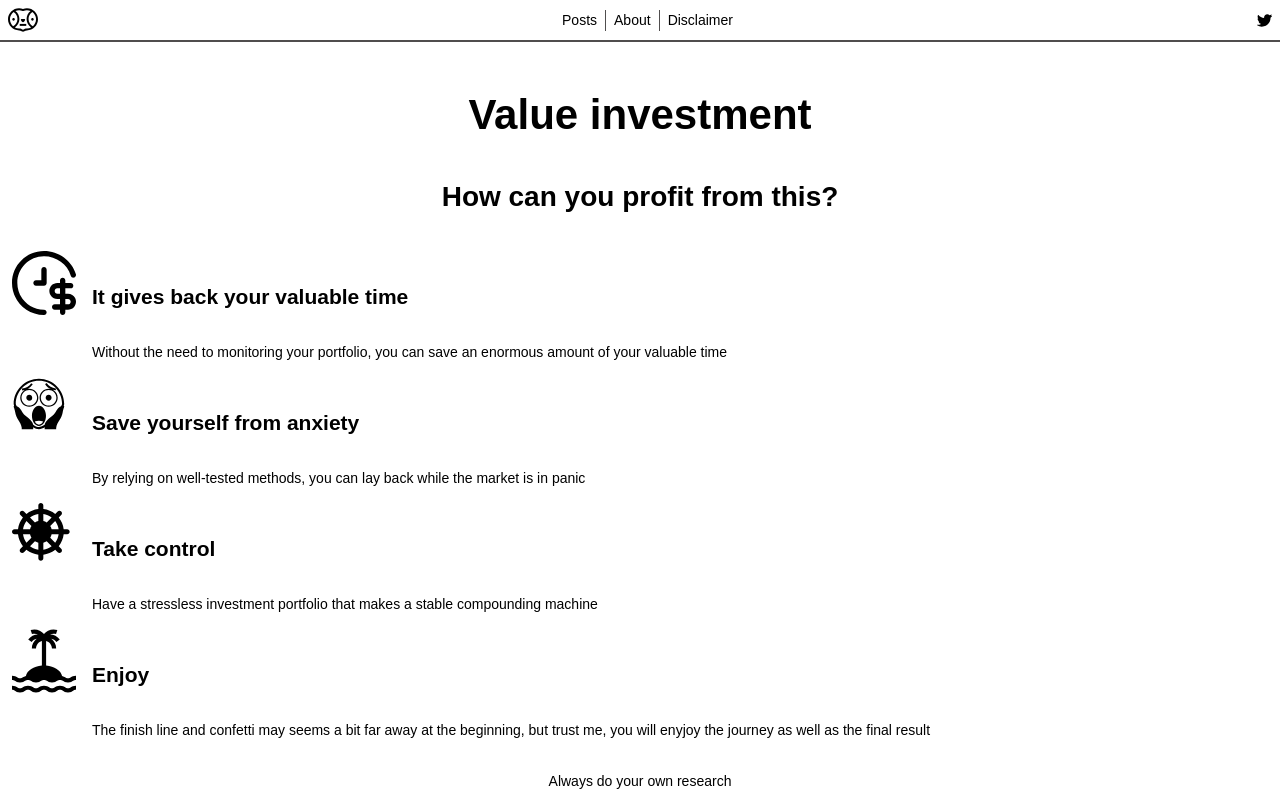
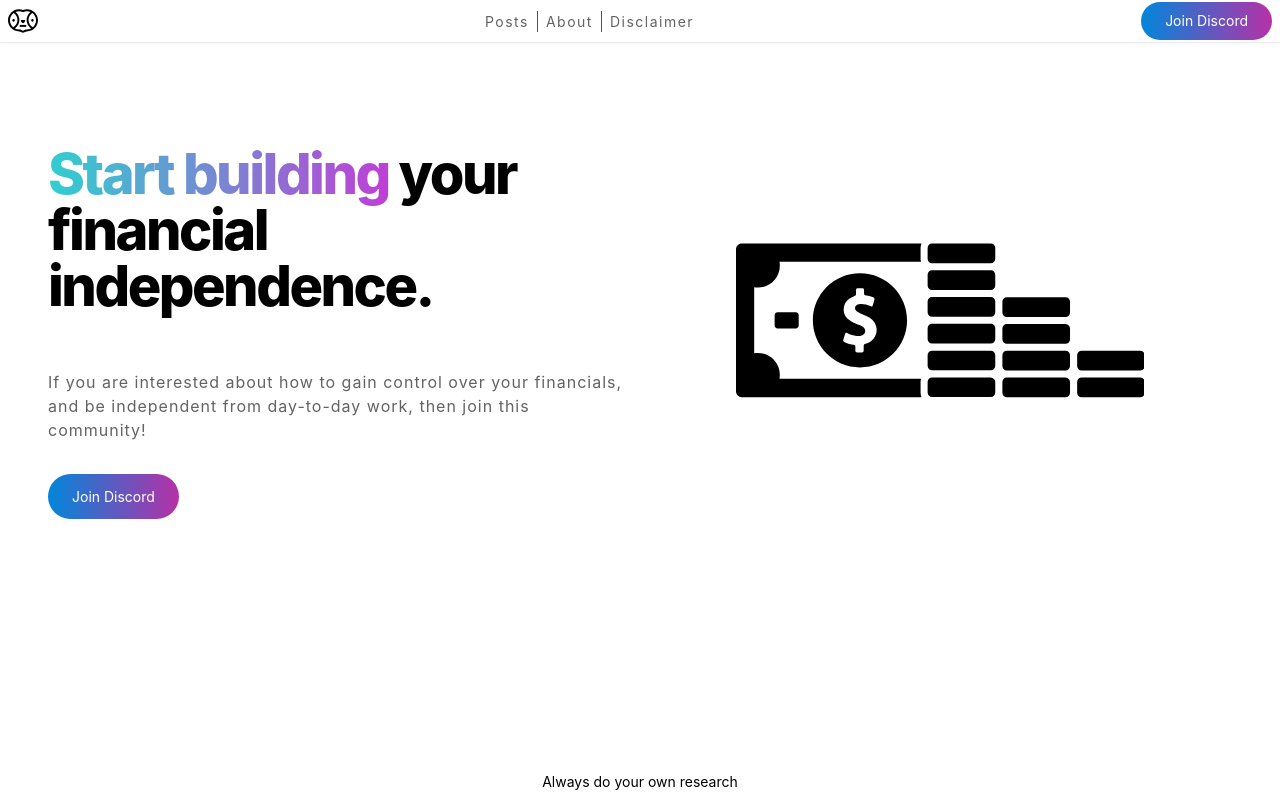
Before and after one commit to vazsonyidl/theboringblog, a Next.js app: page / in a window 1280 px wide. Built offline with nearby package versions, Linux system fonts and the light colour scheme.

Commit message:
style: front-page

```diff
--- a/components/header/Header.module.scss
+++ b/components/header/Header.module.scss
@@ -5,9 +5,10 @@
   display: flex;
   align-items: center;
   height: 3rem;
-  border-bottom: 2px solid #504e4e;
+  box-shadow: 0px 1px 2px #e4e5e6;
 
-  .utilityContainer, .logoContainer {
+  .utilityContainer,
+  .logoContainer {
     padding: 12px 8px;
     place-items: center;
     display: grid;
@@ -21,9 +22,11 @@
     display: flex;
     justify-content: center;
     flex: 1;
+    letter-spacing: 1.5px;
 
     a {
       padding: 0 8px;
+      color: #636363;
 
       &:hover::after,
       &.activeLink::after {
@@ -42,4 +45,21 @@
       }
     }
   }
+
+  .utilityContainer {
+    .gradientButton {
+      display: block;
+      width: fit-content;
+      line-height: 1;
+      border: 0;
+      background-image: linear-gradient(
+        to right,
+        rgb(1 134 218),
+        rgb(182 49 167)
+      );
+      padding: 12px 24px;
+      border-radius: 24px;
+      color: rgba(256, 256, 256);
+    }
+  }
 }
--- a/components/header/Header.tsx
+++ b/components/header/Header.tsx
@@ -47,9 +47,7 @@ export default function Header({
         ))}
       </section>
       <section role="link" className={styles.utilityContainer}>
-        <a href="https://twitter.com/longterminco_me" role='button' aria-label='Twitter link in new tab'>
-          <Twitter />
-        </a>
+        <a className={styles.gradientButton} type='button' role='button' href='https://discord.gg/t4EspcHHdN'>Join Discord</a>
       </section>
     </header>
   );
--- a/components/home/HomePageComponent.module.css
+++ b/components/home/HomePageComponent.module.css
@@ -1,33 +1,52 @@
-.contentContainer {
-    display: grid;
-    padding: 12px;
-}
-.contentContainer .title {
-    place-self: center;
-    text-align: center;
-    font-size: 2rem;
-    line-height: 1.25;
-}
-.contentContainer .contentRow {
-    display: flex;
+.homeContainer {
+  display: flex;
+  align-items: center;
+  gap: 16px;
+  margin: 48px;
 }
 
-.contentRow .content {
-    display: flex;
-    flex: 1;
+.homeContainer > section {
+  flex: 1;
 }
 
-.contentRow .description {
-    margin: 0 16px;
+.homeContainer .moneyContainer {
+  display: flex;
+  justify-content: center;
+  position: relative;
 }
 
-.contentRow .description > h1 {
-    font-size: 1.5rem;
+.introText {
+  font-weight: 800;
+  font-size: 56px;
+  line-height: 1;
+  letter-spacing: -2.5px;
 }
 
-@media screen and (min-device-width: 1200px) {
+.introText .textGradient {
+  background: linear-gradient(to right, #30cfd0, #c43ad6);
+  -webkit-background-clip: text;
+  -webkit-text-fill-color: transparent;
+}
 
-    .contentRow .gapContainer {
-        flex: 1;
-    }
+.intoDescription {
+  font-size: 16px;
+  line-height: 1.5;
+  letter-spacing: 1px;
+  color: #636363;
 }
+
+.gradientButton {
+  display: block;
+  width: fit-content;
+  margin: 32px 0;
+  border: 0;
+  background-image: linear-gradient(to right, rgb(1 134 218), rgb(182 49 167));
+  padding: 12px 24px;
+  border-radius: 24px;
+  color: rgba(256, 256, 256);
+}
+
+.money {
+  width: 70%;
+  height: 70%;
+}
--- a/components/home/HomePageComponent.tsx
+++ b/components/home/HomePageComponent.tsx
@@ -1,71 +1,23 @@
 import styles from './HomePageComponent.module.css';
 
-import Control from 'public/logos/control.svg';
-import Nervous from 'public/logos/nervous.svg';
-import Island from 'public/logos/island.svg';
-import TimeIsMoney from 'public/logos/time-is-money.svg';
+import Money from 'public/logos/money.svg';
+
 
 export default function HomePageComponent() {
   return (
-    <section className={styles.contentContainer}>
-      <section className={styles.title}>
-        <h2>Value investment</h2>
-        <h4>How can you profit from this?</h4>
+    <section className={styles.homeContainer}>
+      <section >
+        <p className={styles.introText}>
+          <span className={styles.textGradient}>Start building </span>
+           your financial independence.</p>
+        <p className={styles.intoDescription}>
+          If you are interested about how to gain control over your financials,
+          and be independent from day-to-day work, then join this community!
+        </p>
+        <a className={styles.gradientButton} type='button' role='button' href='https://discord.gg/t4EspcHHdN'>Join Discord</a>
       </section>
-      <section>
-        <section className={styles.contentRow}>
-          <article className={styles.content}>
-            <TimeIsMoney />
-            <div className={styles.description}>
-              <h1>It gives back your valuable time</h1>
-              <p>
-                Without the need to monitoring your portfolio, you can save an
-                enormous amount of your valuable time
-              </p>
-            </div>
-          </article>
-          <article className={styles.gapContainer}></article>
-        </section>
-        <section className={styles.contentRow}>
-          <article className={styles.gapContainer}></article>
-          <article className={styles.content}>
-            <Nervous />
-            <div className={styles.description}>
-              <h1>Save yourself from anxiety</h1>
-              <p>
-                By relying on well-tested methods, you can lay back while the
-                market is in panic
-              </p>
-            </div>
-          </article>
-        </section>
-        <section className={styles.contentRow}>
-          <article className={styles.content}>
-            <Control />
-            <div className={styles.description}>
-              <h1>Take control</h1>
-              <p>
-                Have a stressless investment portfolio that makes a stable
-                compounding machine
-              </p>
-            </div>
-          </article>
-          <article className={styles.gapContainer}></article>
-        </section>
-        <section className={styles.contentRow}>
-          <article className={styles.gapContainer}></article>
-          <article className={styles.content}>
-            <Island />
-            <div className={styles.description}>
-              <h1>Enjoy </h1>
-              <p>
-                The finish line and confetti may seems a bit far away at the
-                beginning, but trust me, you will enyjoy the journey as well as
-                the final result
-              </p>
-            </div>
-          </article>
-        </section>
+      <section className={styles.moneyContainer}>
+        <Money className={styles.money}/>
       </section>
     </section>
   );
--- a/styles/globals.scss
+++ b/styles/globals.scss
@@ -15,8 +15,10 @@ body {
   height: 100%;
   line-height: 1.5rem;
   background-color: $primary-2;
-  font-family: sans-serif, -apple-system, BlinkMacSystemFont, Segoe UI, Roboto,
-    Oxygen, Ubuntu, Cantarell, Fira Sans, Droid Sans, Helvetica Neue;
+  font-family: Inter, Helvetica, Apple Color Emoji, Segoe UI Emoji,
+    NotoColorEmoji, Noto Color Emoji, Segoe UI Symbol, Android Emoji,
+    EmojiSymbols, -apple-system, BlinkMacSystemFont, Segoe UI, Roboto,
+    Helvetica Neue, Noto Sans, sans-serif;
   font-size: $root-font-size;
 }
 
```
Also changed, not shown: public/logos/money.svg (added).
